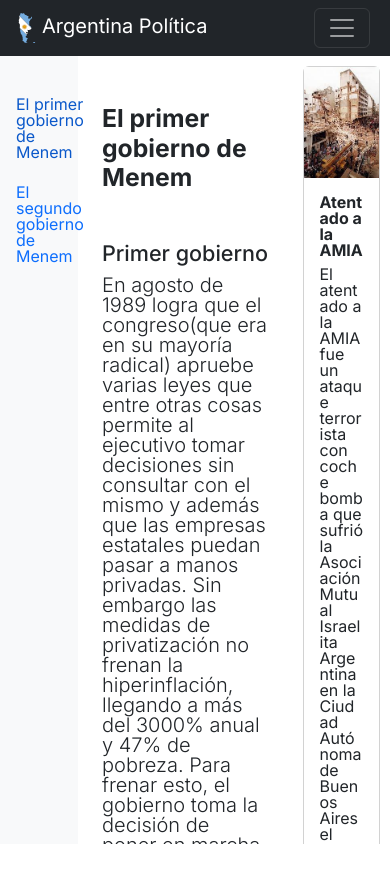
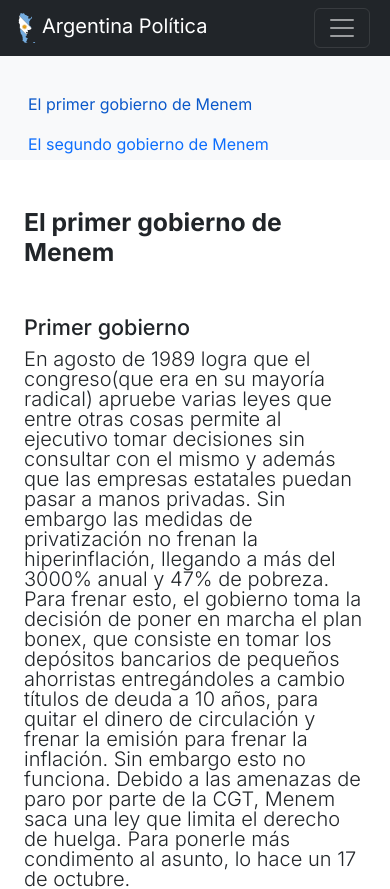
Before and after one commit to AlejoMolla/argentina-politica, a React (Vite) app: page /menemismo in a window 390 px wide. Shown: the top 889 px of the page. Before the commit the page ends 844 px from the top, so only its background shows below. Built offline with nearby package versions, Linux system fonts and the light colour scheme.

Commit message:
Overflow agregado, Container cambiado por grid-area, Keys de RenderContent arreglados

```diff
--- a/src/components/renderContent.jsx
+++ b/src/components/renderContent.jsx
@@ -1,3 +1,4 @@
+import { Fragment } from 'react';
 import {
     Card,
     CardBody,
@@ -9,20 +10,20 @@ export default function RenderContent({ fileJson }) {
     console.log(fileJson)
     const data = fileJson[0];
     return <>
-        <div className="content pt-5 px-4">
+        <div className="content pt-5 px-4 col-12 col-md-6 scrollable">
             <h2>{data.titulo}</h2>
-            {data.contenido.map(({subtitulo, subcontenido}) => (
-                <>
+            {data.contenido.map(({subtitulo, subcontenido}, index) => (
+                <Fragment key={index}>
                     <h4 className="mt-5">{subtitulo}</h4>
-                    {subcontenido.split('\n').map(paragraph => (
-                        <p className="lead">
+                    {subcontenido.split('\n').map((paragraph, index) => (
+                        <p className="lead" key={index}>
                             {paragraph}
                         </p>
                     ))}
-                </>
+                </Fragment>
             ))}
         </div>
-        <div className="aside">
+        <div className="aside col-8 col-sm-6 col-md-3 scrollable">
             <Card>
                 <img src={"images/" + data.imagen_aside} alt={data.imagen_aside.replace('.jpg', '')} />
                 <CardBody>
@@ -32,8 +33,9 @@ export default function RenderContent({ fileJson }) {
                     <CardText>
                         {data.contenido_aside}
                     </CardText>
-                    {data.boton_aside.map(boton => (
+                    {data.boton_aside.map((boton, index) => (
                         <a
+                            key={index}
                             target="_blank"
                             href={boton.link}
                             className={`btn ${boton.color} me-1 mb-1`}
--- a/src/components/sidebar.jsx
+++ b/src/components/sidebar.jsx
@@ -6,7 +6,7 @@ import {
 
 export default function Sidebar({ sections = [], onClick }) {
     console.log(sections)
-    return <div className="sidebar bg-body-tertiary pt-4">
+    return <div className="sidebar bg-body-tertiary pt-4 col-12 col-md-3">
         <Nav vertical>
             {sections[0].map(({titulo, id}) => (
                 <NavItem className="mt-2" key={id}>
--- a/src/index.css
+++ b/src/index.css
@@ -8,49 +8,37 @@
 /* App */
 .App {
     display: grid;
+    grid-template-rows: min-content 1fr;
+    grid-template-columns: 1fr;
     grid-template-areas:
-        "navbar navbar navbar"
-        "sidebar main aside"
+        "navigation"
+        "container"
     ;
-    grid-template-columns: 20% 55% 25%;
-    grid-template-rows: min-content 1fr;
     height: 100vh;
 }
-
-/* @media screen and (max-width: 768px) {
-    .App {
-        grid-template-areas:
-            "navbar"
-            "sidebar"
-            "main"
-            "aside"
-        ;
-        grid-template-columns: 1fr;
-        grid-template-rows: repeat(3, min-content);
-        min-height: 100vh;
-        height: 100%;
-    }
-    .navigation {
-        position: fixed;
-        top: 0;
-        left: 0;
-    }
-} */
-
 .navigation {
-    grid-area: navbar;
+    grid-area: navigation;
 }
 
-.sidebar {
-    grid-area: sidebar;
+.contenedor {
+    grid-area: container;
+}
+
+.contenedor .row {
+    height: calc(100vh - 56px);
+}
+
+@media screen and (max-width: 768px) {
+    .contenedor .row {
+        height: auto;
+    }
 }
 
 .sidebar .active {
     color: #0a58ca;
 }
 
-.content {
-    grid-area: main;
+.scrollable {
     height: 100%;
     overflow-y: auto;
 }
@@ -60,10 +48,7 @@
 }
 
 .aside {
-    grid-area: aside;
     padding: 10px;
-    height: 100%;
-    overflow-y: auto;
 }
 
 .aside img {
@@ -97,9 +82,3 @@
 .error-element i {
     color: #666;
 }
-
-/* Navigation */
-.search {
-    filter: invert();
-    width: 24px;
-}
--- a/src/routes/rootPage.jsx
+++ b/src/routes/rootPage.jsx
@@ -4,6 +4,10 @@ import { Outlet } from "react-router-dom"
 export default function Root() {
     return <div className="App">
         <Navigation className="navigation" />
-        <Outlet />
+        <div className="container-fluid contenedor">
+            <div className="row">
+                <Outlet />
+            </div>
+        </div>
     </div>
 }
```
